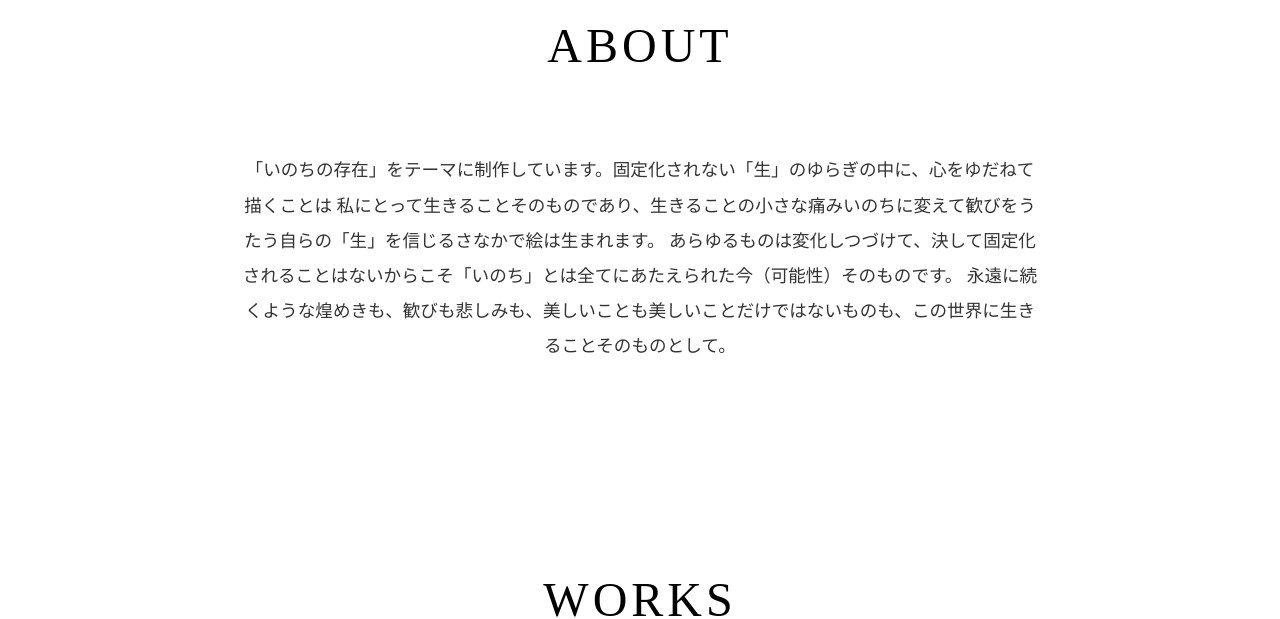
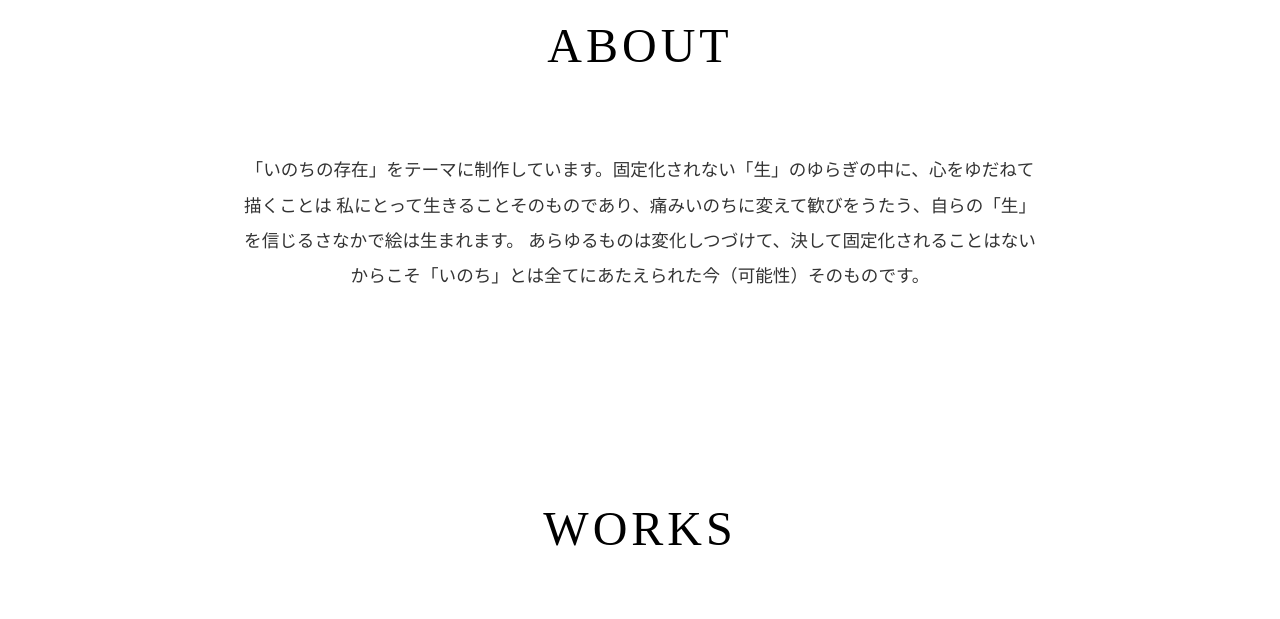
Before and after one commit to momoko-morita/momoko-morita.github.io, a plain HTML site: page index.html in a window 1280 px wide. Shown: the part 893-1512 px from the top of the page. Drawn offline with Linux system fonts and the light colour scheme.

Commit message:
Update index.html

```diff
--- a/index.html
+++ b/index.html
@@ -470,10 +470,8 @@
         <div class="about-content fade-in">
             <p>
 「いのちの存在」をテーマに制作しています。固定化されない「生」のゆらぎの中に、心をゆだねて描くことは
-私にとって生きることそのものであり、生きることの小さな痛みいのちに変えて歓びをうたう自らの「生」を信じるさなかで絵は生まれます。
+私にとって生きることそのものであり、痛みいのちに変えて歓びをうたう、自らの「生」を信じるさなかで絵は生まれます。
 あらゆるものは変化しつづけて、決して固定化されることはないからこそ「いのち」とは全てにあたえられた今（可能性）そのものです。
-永遠に続くような煌めきも、歓びも悲しみも、美しいことも美しいことだけではないものも、この世界に生きることそのものとして。
-
         </p>
         </div>
     </section>
```
